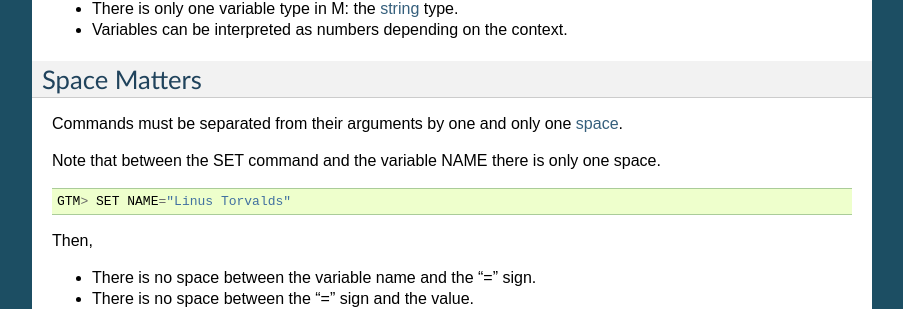
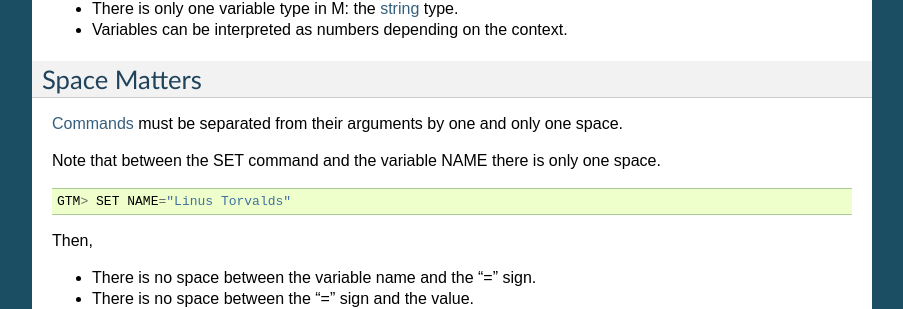
Before and after one commit to luisibanez/M-Tutorial, a Sphinx documentation site: the page built from source/BasicCommands_Lesson.rst, in a window 1280 px wide and 900 px high, scrolled down 1239 px. Shown: the part 145-454 px from the top of the window, without its empty margins (198-1101 px from the left). Built offline with Sphinx 7.4.7, drawn with Linux system fonts in a browser that asks for light colours; part of the change alters nothing that is shown.

```diff
--- a/source/BasicCommands_Lesson.rst
+++ b/source/BasicCommands_Lesson.rst
@@ -102,9 +102,9 @@ Examples
 Space Matters
 #############
 
-Commands must be separated from their arguments by one and only one `space`_.
+`Commands`_ must be separated from their arguments by one and only one space.
 
-.. _space: http://tinco.pair.com/bhaskar/gtm/doc/books/pg/UNIX_manual/ch05s07.html
+.. _Commands: http://tinco.pair.com/bhaskar/gtm/doc/books/pg/UNIX_manual/ch05s07.html
 
 Note that between the SET command and the variable NAME there is only one space.
 
```
